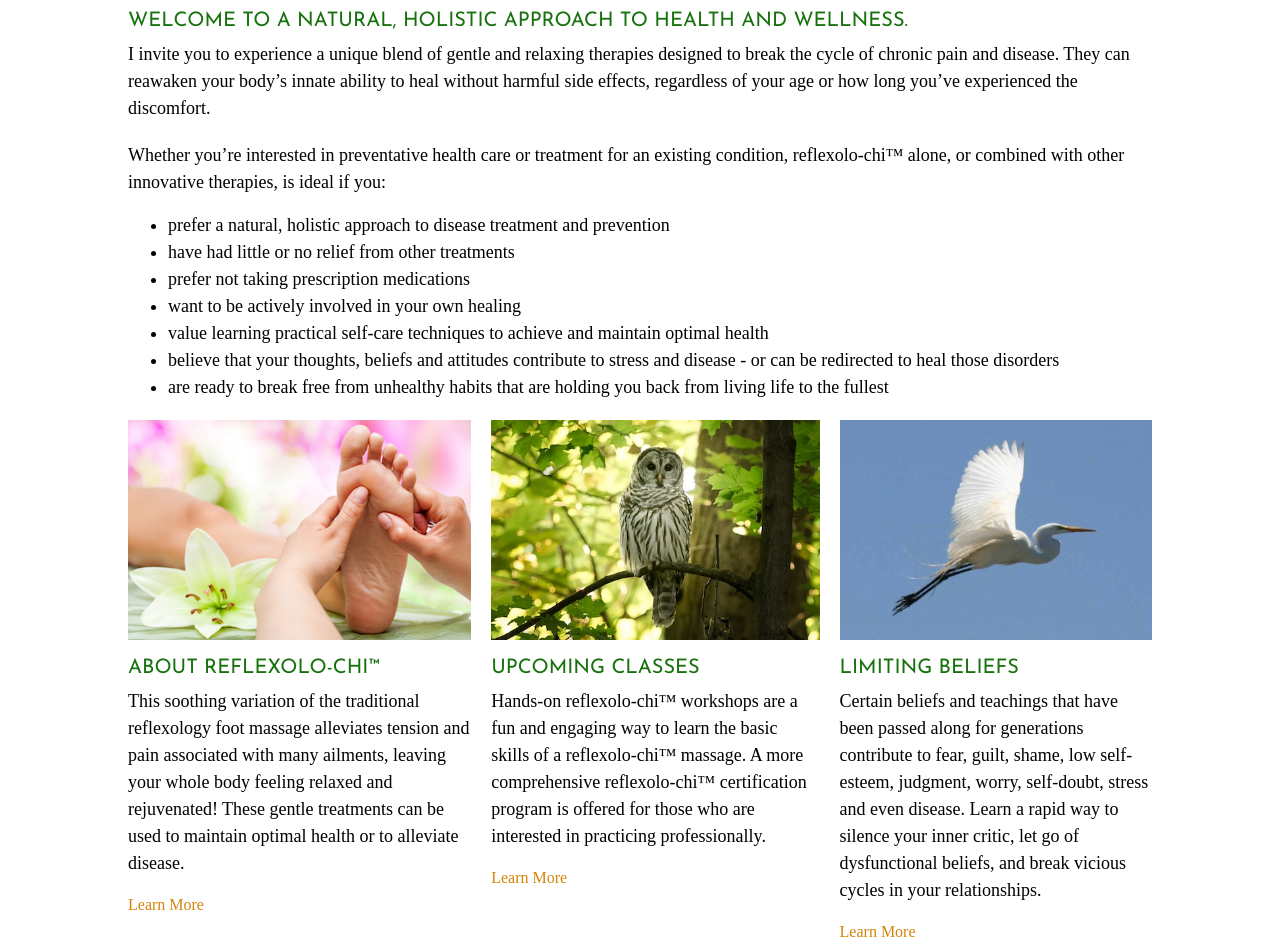
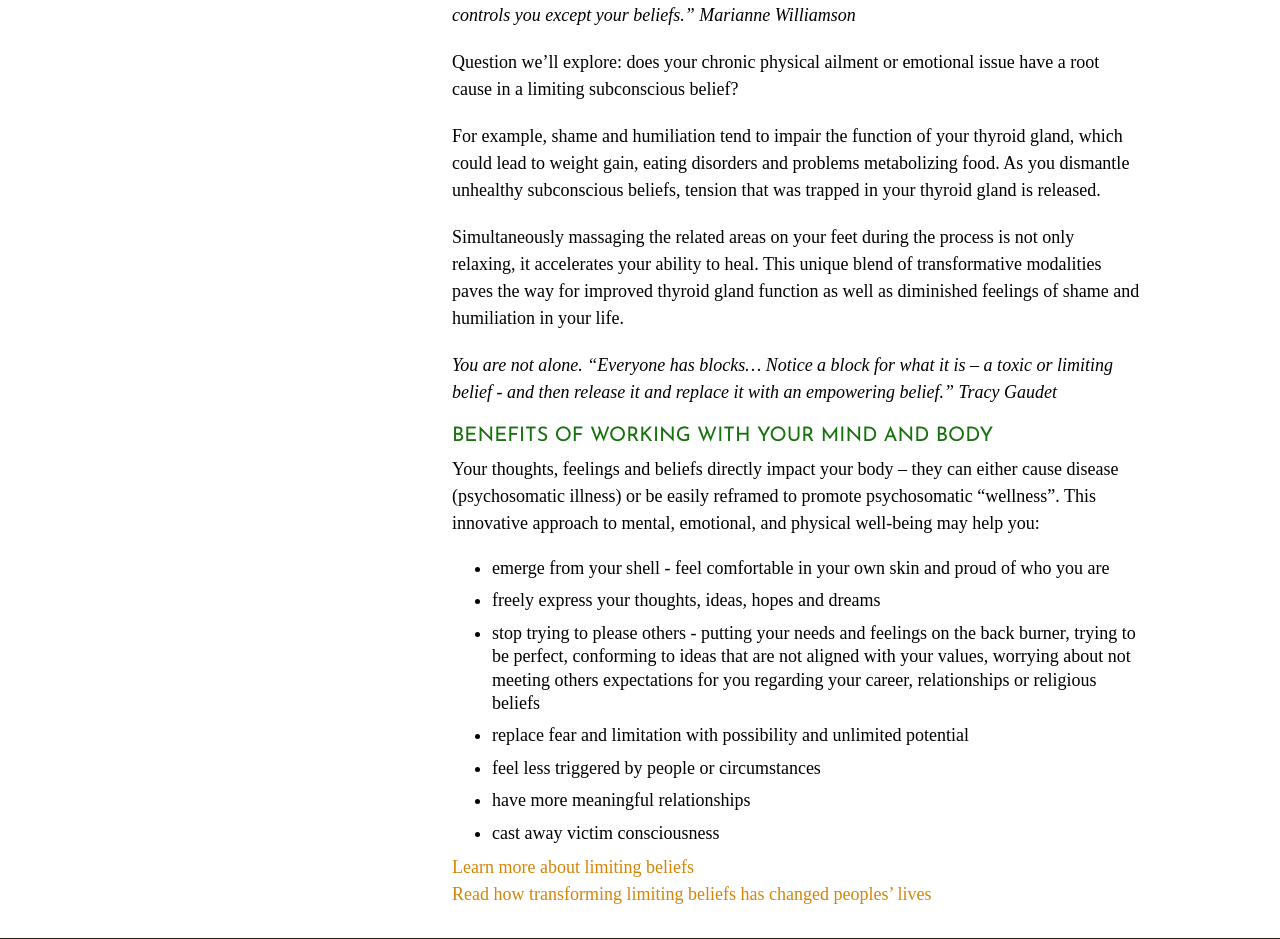
Before and after one commit to nzoam93/practiceWebsite, a React (Create React App) app: page /limiting-beliefs in a window 1280 px wide. Shown: the part 894-1833 px from the top of the page. Built offline with nearby package versions, Linux system fonts and the light colour scheme; a web font is replaced by a local one.

Commit message:
added classes component

```diff
--- a/src/App.js
+++ b/src/App.js
@@ -1,15 +1,29 @@
-import Header from "./components/Navigation";
+import {Route, Switch} from "react-router-dom";
+
+import Navigation from "./components/Navigation";
 import MainPic from "./components/MainPic";
 import MainBody from "./components/MainBody";
 import Footer from "./components/Footer";
+import LimitingBeliefs from "./components/LimitingBeliefs";
+import Classes from "./components/Classes";
 
 
 function App() {
   return (
     <>
-      <Header/>
-      <MainPic/>
-      <MainBody/>
+      <Navigation/>
+      <Switch>
+        <Route exact path ="/">
+          <MainPic/>
+          <MainBody/>
+        </Route>
+        <Route exact path ="/limiting-beliefs">
+          <LimitingBeliefs/>
+        </Route>
+        <Route exact path="/classes">
+          <Classes/>
+        </Route>
+      </Switch>
       <Footer/>
     </>
   );
--- /dev/null
+++ b/src/components/Classes/index.jsx
@@ -0,0 +1,26 @@
+import React from 'react';
+import "./Classes.css";
+import Owl from "./Images/owl.jpg"
+
+const classes = () => {
+  return (
+    <>
+        <img className='banner-image' src={Owl} alt="owl-picture" />
+        <div className='main-body'>
+            <div id='first-section'>
+                <h2 className='main-body-title'>REFLEXOLO-CHI™ WORKSHOP</h2>
+                <p className='general-item bold'>5-WEEK WORKSHOP</p>
+                <p className='general-item'>Note: plans for future workshops are on hold until the number of COVID cases decreases and remains at a level where it is once again safe to meet in small groups.</p>
+                <p className='general-item'>This hands-on training is an ideal way to learn the fundamentals and joy of giving a reflexolo-chi™ foot massage to family and friends - whether for pure relaxation, pain relief or to prevent the onset of illness.  Plus you'll receive a relaxing, revitalizing 45 minute mini-session each week!</p>
+                <p className='general-item'>Each week, I will demonstrate a new massage sequence using an easy to learn and recall format.  I will also review the techniques that were taught the previous week.   The remaining time will be devoted to practicing, half the time as the reflexologist, and the other half as the recipient.</p>
+                <p className='general-item'>The workshops are typically held at my office from 6:15 to 10:00 pm. The small class size (maximum of 6 students) makes it easy for everyone to observe the demonstrations up close and receive individual feedback.</p>
+                <p className='general-item'>The investment of $375 includes handouts and massage cream. The only prerequisite is having received at least one reflexolo-chi™ session from me prior to registering.</p>
+                <p className='general-item'>The workshops are typically held at my office from 6:15 to 10:00 pm. The small class size (maximum of 6 students) makes it easy for everyone to observe the demonstrations up close and receive individual feedback.</p>
+                <p className='general-item'>Note:  This workshop is a prerequisite for the 250-hour reflexolo-chi™ certification program.</p>
+            </div>
+        </div>
+    </>
+  )
+}
+
+export default classes
--- /dev/null
+++ b/src/components/LimitingBeliefs/LimitingBeliefs.css
@@ -0,0 +1,25 @@
+.banner-image{
+    width: 100%;
+    height: 465px;
+}
+
+.two-sections{
+    display: flex;
+    /* height: 700px;
+    overflow-y: scroll; */
+}
+
+.first-section{
+    margin: 30px 70px;
+    width: 20vw;
+    color: var(--green);
+    font-size: 22px;
+    line-height: 1.5;
+    /* position: sticky;
+    top: 0; */
+}
+
+.second-section{
+    margin: 30px 140px;
+    width: 80vw;
+}
--- /dev/null
+++ b/src/components/LimitingBeliefs/index.jsx
@@ -0,0 +1,42 @@
+import React from 'react';
+import "./LimitingBeliefs.css";
+import birdAtSunsetImage from "./Images/birdAtSunset.jpg"
+
+const limitingBeliefs = () => {
+  return (
+    <div>
+        <img className='banner-image' src={birdAtSunsetImage} alt="birdAtSunset-picture" />
+        <div className='two-sections'>
+            <div className='first-section'>
+                <p>Free yourself from physical disease, unhealthy behaviors, and emotional burdens - using life-affirming belief and matrix statements.</p>
+            </div>
+            <div className='second-section'>
+                <h2 className='main-body-title'>LIMITING BELIEFS</h2>
+                <p className='general-item'>Are you yearning to reconnect with the joyful, compassionate, good natured part of your personality? Are you overwhelmed by the angry, cynical, judgmental, fearful voices in your head? Are you ready to bid farewell to your inner critic - those relentless voices that say: I am too old, not good enough, smart enough or not deserving to heal? </p>
+                <p className='general-item'>You can peel away restrictive beliefs, conditioned teachings and ingrained language patterns - many that we take for granted or have been passed along for generations without ever questioning the harm they do. The process is remarkably quick and paves the way for reduced pain, greater physical flexibility and improved emotional health. </p>
+                <p className='general-item italics'>“Nothing binds you except your thoughts; nothing limits you except your fear; and nothing controls you except your beliefs.”      Marianne Williamson </p>
+                <p className='general-item'>Question we’ll explore: does your chronic physical ailment or emotional issue have a root cause in a limiting subconscious belief?   </p>
+                <p className='general-item'>For example, shame and humiliation tend to impair the function of your thyroid gland, which could lead to weight gain, eating disorders and problems metabolizing food.  As you dismantle unhealthy subconscious beliefs, tension that was trapped in your thyroid gland is released.    </p>
+                <p className='general-item'>Simultaneously massaging the related areas on your feet during the process is not only relaxing, it accelerates your ability to heal. This unique blend of transformative modalities paves the way for improved thyroid gland function as well as diminished feelings of shame and humiliation in your life.   </p>
+                <p className='general-item italics'>You are not alone. “Everyone has blocks… Notice a block for what it is – a toxic or limiting belief - and then release it and replace it with an empowering belief.”     Tracy Gaudet   </p>
+                <h2 className='main-body-title'>BENEFITS OF WORKING WITH YOUR MIND AND BODY</h2>
+                <p className='general-item'>Your thoughts, feelings and beliefs directly impact your body – they can either cause disease (psychosomatic illness) or be easily reframed to promote psychosomatic “wellness”.  This innovative approach to mental, emotional, and physical well-being may help you:   </p>
+                <ul>
+                    <li className='list-item'>emerge from your shell - feel comfortable in your own skin and proud of who you are</li>
+                    <li className='list-item'>freely express your thoughts, ideas, hopes and dreams</li>
+                    <li className='list-item'>stop trying to please others - putting your needs and feelings on the back burner, trying to be perfect, conforming to ideas that are not aligned with your values, worrying about not meeting others expectations for you regarding your career, relationships or religious beliefs</li>
+                    <li className='list-item'>replace fear and limitation with possibility and unlimited potential</li>
+                    <li className='list-item'>feel less triggered by people or circumstances</li>
+                    <li className='list-item'>have more meaningful relationships</li>
+                    <li className='list-item'>cast away victim consciousness</li>
+                </ul>
+                <p className='learn-more'>Learn more about limiting beliefs</p>
+                <p className='learn-more'>Read how transforming limiting beliefs has changed peoples’ lives</p>
+            </div>
+
+        </div>
+    </div>
+  )
+}
+
+export default limitingBeliefs
--- a/src/components/MainBody/MainBody.css
+++ b/src/components/MainBody/MainBody.css
@@ -1,5 +1,5 @@
-#main-body{
-    margin: 100px 10vw
+.main-body{
+    margin: 100px var(--width-offset)
 }
 
 .main-body-title{
@@ -16,6 +16,7 @@
 }
 
 .list-item{
+    line-height: 1.3;
     margin: 9px 0px 9px 40px;
     /* line-height: 1.5; */
     font-size: 18px;
@@ -35,4 +36,6 @@
 
 .learn-more{
     color: var(--orange);
+    line-height: 1.5;
+    font-size: 18px;
 }
--- a/src/components/MainBody/index.jsx
+++ b/src/components/MainBody/index.jsx
@@ -8,7 +8,7 @@ import egretImage from "./mainBodyImages/egret.jpg";
 
 const index = () => {
   return (
-    <div id='main-body'>
+    <div className='main-body'>
         <div id='first-section'>
             <h2 className='main-body-title'>WELCOME TO A NATURAL, HOLISTIC APPROACH TO HEALTH AND WELLNESS.</h2>
             <p className='general-item'>I invite you to experience a unique blend of gentle and relaxing therapies designed to break the cycle of chronic pain and disease.  They can reawaken your body’s innate ability to heal without harmful side effects, regardless of your age or how long you’ve experienced the discomfort.</p>
--- a/src/components/Navigation/Navigation.css
+++ b/src/components/Navigation/Navigation.css
@@ -22,4 +22,18 @@
     letter-spacing: 0.1em;
 }
 
-/* #e58f04 */
+/* dropdown CSS */
+.dropdown {
+    position: relative;
+    display: inline-block;
+  }
+
+  .dropdown-content {
+    display: none;
+    position: absolute;
+    z-index: 1;
+  }
+
+  .dropdown:hover .dropdown-content {
+    display: block;
+  }
--- a/src/components/Navigation/index.jsx
+++ b/src/components/Navigation/index.jsx
@@ -12,7 +12,7 @@ const navigation = () => {
             <a className='right-nav-bar-ele' href="/">Home</a>
             <a className='right-nav-bar-ele' href="/appointments">Appointments</a>
             <a className='right-nav-bar-ele' href="/reflexolochi">Reflexolo-chi™</a>
-            <a className='right-nav-bar-ele' href="/limitingbeliefs">Limiting Beliefs</a>
+            <a className='right-nav-bar-ele' href="/limiting-beliefs">Limiting Beliefs</a>
             <a className='right-nav-bar-ele' href="/about">About</a>
             <a className='right-nav-bar-ele' href="/classes">Classes</a>
           </div>
--- a/src/index.css
+++ b/src/index.css
@@ -59,4 +59,13 @@ a{
 	--orange: #d48508;
 	--green: #17720D;
 	--brown: #26190d;
+	--width-offset: 10vw;
 }
+
+.italics{
+	font-style: italic;
+}
+
+.bold{
+	font-weight: bold;
+}
--- a/src/index.js
+++ b/src/index.js
@@ -1,11 +1,14 @@
 import React from 'react';
 import ReactDOM from 'react-dom';
+import { BrowserRouter } from 'react-router-dom';
 import './index.css';
 import App from './App';
 
 ReactDOM.render(
   <React.StrictMode>
-    <App />
+    <BrowserRouter>
+      <App />
+    </BrowserRouter>
   </React.StrictMode>,
   document.getElementById('root')
 );
```
Also changed, not shown: src/components/Classes/Classes.css (added), src/components/Classes/Images/owl.jpg (added), src/components/LimitingBeliefs/Images/birdAtSunset.jpg (added).
